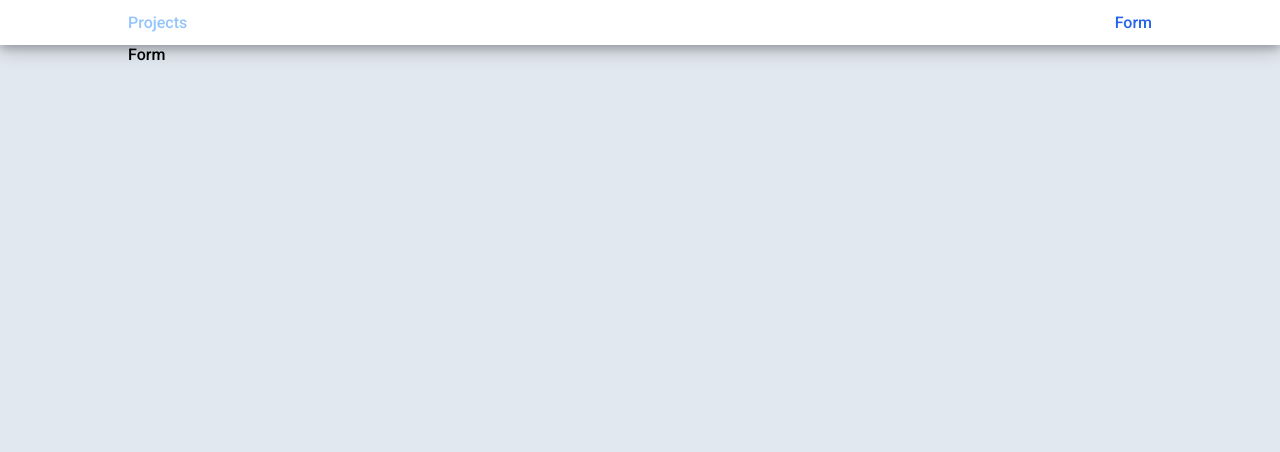
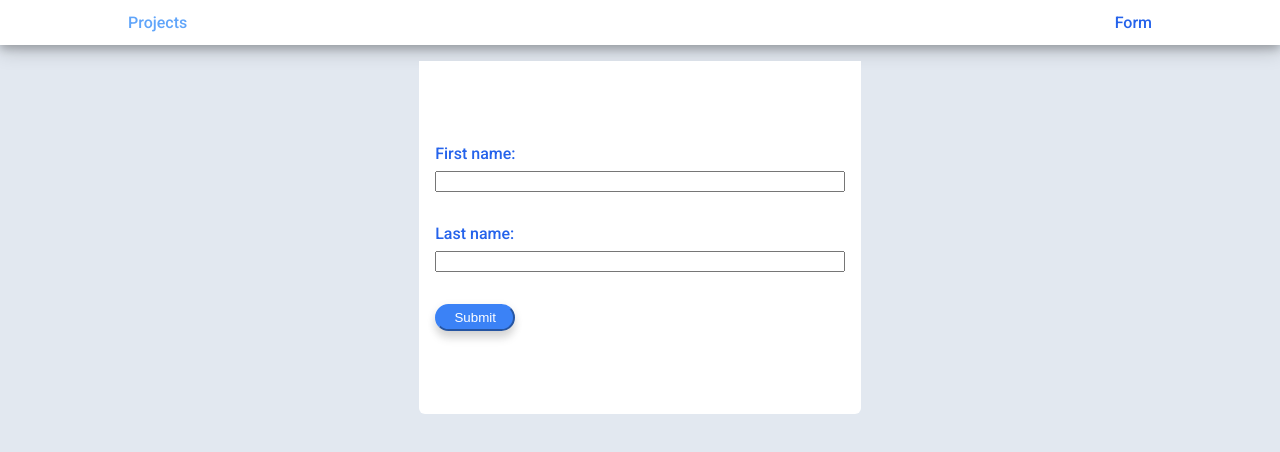
Before and after one commit to jscucka/csas-projects, a React (Vite) app in the folder csas-projects/: page /form in a window 1280 px wide. Shown: the top 452 px of the page. Built offline with nearby package versions, Linux system fonts and the light colour scheme.

Commit message:
Adding form

```diff
--- a/csas-projects/src/App.tsx
+++ b/csas-projects/src/App.tsx
@@ -1,6 +1,6 @@
 import { Route, Routes } from "react-router-dom";
 import { Home } from "./pages/Home";
-import { Form } from "./pages/Form";
+import { FormPage } from "./pages/FormPage";
 import { GlobalStyles } from "./components/styles/GlobalStyles";
 import { NavBar } from "./components/NavBar";
 import { Container } from "./components/styles/Container.styled";
@@ -12,7 +12,7 @@ function App() {
       <Container>
         <Routes>
           <Route path="/" element={<Home />} />
-          <Route path="/form" element={<Form />} />
+          <Route path="/form" element={<FormPage />} />
         </Routes>
       </Container>
     </>
--- /dev/null
+++ b/csas-projects/src/components/Form.tsx
@@ -0,0 +1,21 @@
+import React from "react";
+import {
+  StyledForm,
+  StyledLabel,
+  StyledInput,
+  StyledButton,
+} from "./styles/Form.styled";
+import { Container } from "./styles/Container.styled";
+export const Form = () => {
+  return (
+    <Container>
+      <StyledForm>
+        <StyledLabel htmlFor="first-name">First name:</StyledLabel>
+        <StyledInput type="text" id="first-name" />
+        <StyledLabel htmlFor="last-name">Last name:</StyledLabel>
+        <StyledInput type="text" id="last-name" />
+        <StyledButton type="submit">Submit</StyledButton>
+      </StyledForm>
+    </Container>
+  );
+};
--- /dev/null
+++ b/csas-projects/src/components/styles/Form.styled.ts
@@ -0,0 +1,33 @@
+import styled from "styled-components";
+
+export const StyledForm = styled.form`
+  display: flex;
+  flex-direction: column;
+  justify-content: center;
+  width: 50%;
+  height: 20rem;
+  margin: 2% auto;
+  background-color: white;
+  padding: 2%;
+  border-bottom-right-radius: 0.375rem; /* 6px */
+  border-bottom-left-radius: 0.375rem; /* 6px */
+`;
+export const StyledLabel = styled.label`
+  color: #2563eb;
+  margin-bottom: 0.5rem;
+`;
+export const StyledInput = styled.input`
+  margin-bottom: 2rem;
+`;
+export const StyledButton = styled.button`
+  background-color: #3b82f6;
+  width: 5rem;
+  border-radius: 9999px;
+  padding: 1%;
+  color: white;
+  border-color: #3b82f6;
+  box-shadow: 0 8px 8px 0 rgba(0, 0, 0, 0.1), 0 3px 10px 0 rgba(0, 0, 0, 0.1);
+  :hover {
+    cursor: pointer;
+  }
+`;
--- a/csas-projects/src/components/styles/NavBar.styled.ts
+++ b/csas-projects/src/components/styles/NavBar.styled.ts
@@ -11,7 +11,7 @@ export const StyledNavBar = styled.nav`
   }
   a {
     text-decoration: none;
-    color: #93c5fd;
+    color: #60a5fa;
   }
   a.active {
     color: #2563eb;
--- a/csas-projects/src/pages/Form.tsx
+++ /dev/null
@@ -1,5 +0,0 @@
-import React from "react";
-
-export const Form = () => {
-  return <div>Form</div>;
-};
--- /dev/null
+++ b/csas-projects/src/pages/FormPage.tsx
@@ -0,0 +1,6 @@
+import React from "react";
+import { Form } from "../components/Form";
+
+export const FormPage = () => {
+  return <Form />;
+};
```
